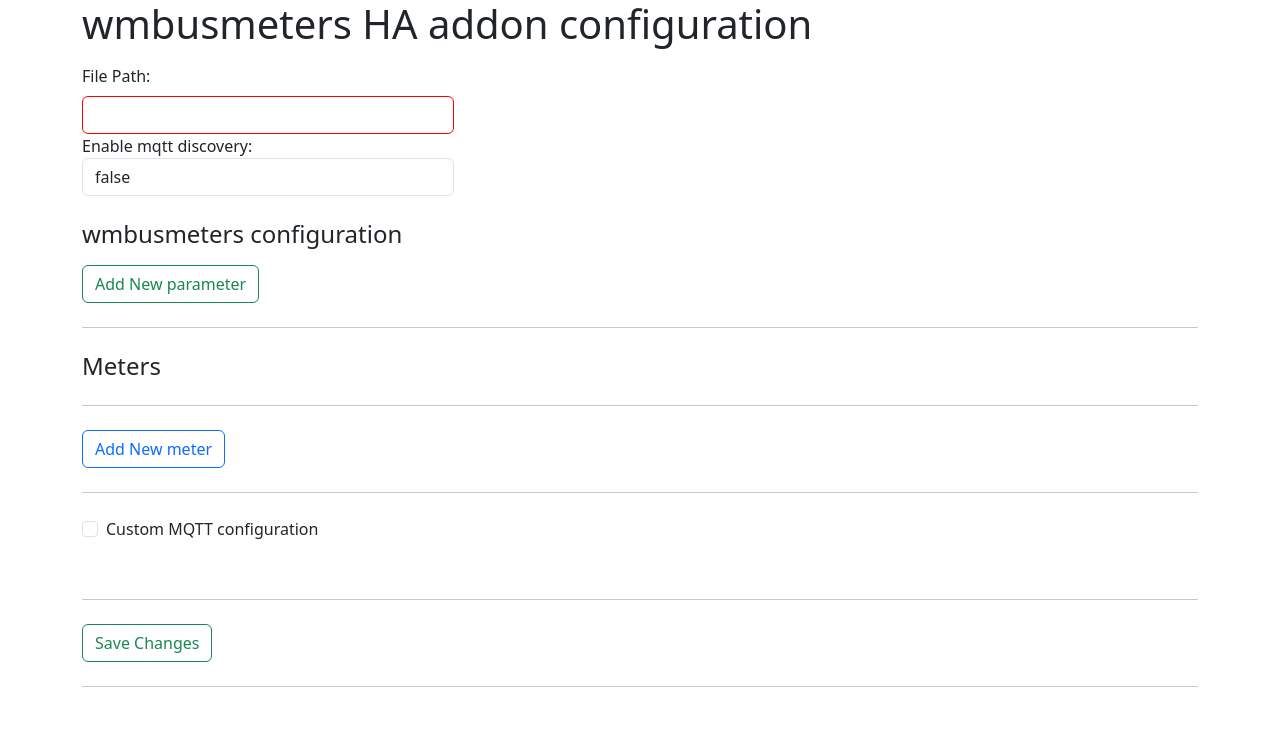
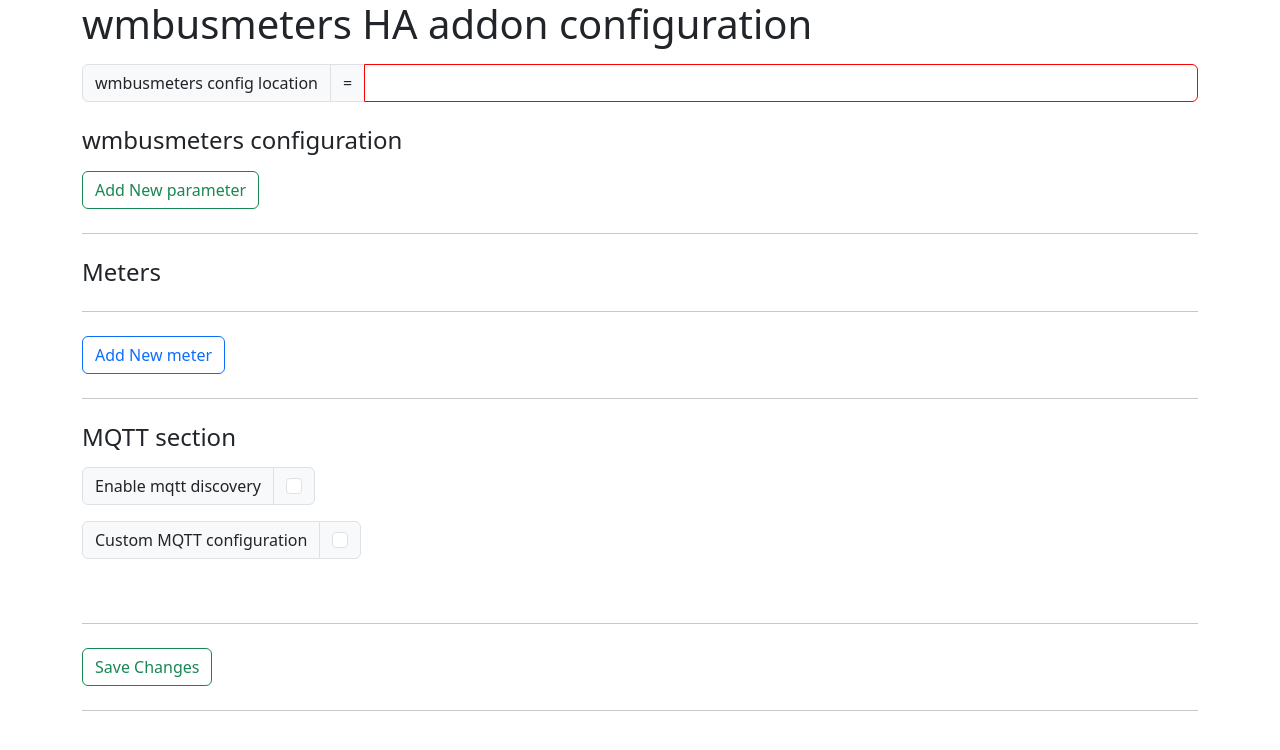
Before and after one commit to wmbusmeters/wmbusmeters-ha-addon, a Python web app: template wmbusmeters-ha-addon-edge/rootfs/flask/templates/index.html in a window 1280 px wide. Shown: the top 750 px of the page. Run offline with Jinja, Linux system fonts and the light colour scheme; the template is opened without the code that fills it, so the values that code supplies are empty.

Commit message:
config wui cleanup

```diff
--- a/wmbusmeters-ha-addon-edge/rootfs/flask/static/main.js
+++ b/wmbusmeters-ha-addon-edge/rootfs/flask/static/main.js
@@ -3,6 +3,7 @@
     const newPair = document.createElement('div');
     newPair.className = 'json-pair input-group mb-3';
     newPair.innerHTML = `<input class="key form-control" type="text" value="${key}" required>
+                         <span class="input-group-text">=</span>
                          <input class="value form-control" type="text" value="${value}" required>
                          <button class="delete-pair btn btn-outline-danger">Delete</button>`;
     document.getElementById('conf').appendChild(newPair);
@@ -22,6 +23,7 @@
                     case 'enable_mqtt_discovery':
                         if (dataForParse[key]) {
                             document.getElementById('mqtt-status').value = true;
+                            document.getElementById('mqtt-status').checked = true;
                         }
                         break;
                     case 'conf':
@@ -72,6 +74,7 @@
                 mqttFieldsHtml += `
                     <div class="input-group mb-3">
                         <input class="mqtt-key form-control" type="text" value="${keys[i]}" required>
+                        <span class="input-group-text">=</span>
                         <input class="mqtt-value form-control" value="${values[i]}" type="text" required>
                     </div>`;
             }
@@ -88,6 +91,17 @@
             document.getElementById('mqtt').removeChild(input);
         }
     });
+
+    document.getElementById('mqtt-status').addEventListener('change', event => {
+        if (event.target.checked) {
+            document.getElementById('mqtt-status').value = true;
+            document.getElementById('mqtt-status').checked = true;
+        } else {
+            document.getElementById('mqtt-status').value = false;
+            document.getElementById('mqtt-status').checked = false;
+        }
+    });
+
 
     document.getElementById('add-pair').addEventListener('click', () => {
         renderJsonPair();
@@ -112,6 +126,7 @@
             newSectionHtml += `
                 <div class="json-pair input-group mb-3">
                     <input class="section-key form-control" value="${keys[i]}" type="text" required>
+                    <span class="input-group-text">=</span>
                     <input class="section-value form-control" value="${values[i]}" type="text" required>
                     <button class="delete-pair btn btn-outline-danger" type="button">Delete</button>
                 </div>`;
@@ -134,6 +149,7 @@
             const newPair = document.createElement('div');
             newPair.className = 'json-pair input-group mb-3';
             newPair.innerHTML = `<input class="section-key form-control" type="text" required>
+                                 <span class="input-group-text">=</span>
                                  <input class="section-value form-control" type="text" required>
                                  <button class="delete-pair btn btn-outline-danger">Delete</button>`;
             event.target.parentNode.insertBefore(newPair, event.target);
--- a/wmbusmeters-ha-addon-edge/rootfs/flask/templates/index.html
+++ b/wmbusmeters-ha-addon-edge/rootfs/flask/templates/index.html
@@ -18,17 +18,14 @@
 <div class="container">
     <h1 class="mb-3">wmbusmeters HA addon configuration</h1>
     <form id="json-form" method="POST">
-        <label class="form-label" for="file-path">File Path:</label>
-        <div class="col-md-4">
-            <input class="form-control" type="text" id="file-path" name="file_path" required>
-        </div>
-        <label class="mqtt-status" for="file-path">Enable mqtt discovery:</label>
-        <div class="col-md-4">
-            <input class="form-control" type="text" id="mqtt-status" name="mqtt-status" value="false" required>
+
+        <div class="input-group">
+            <span class="input-group-text" id="basic">wmbusmeters config location</span>
+            <span class="input-group-text">=</span>
+            <input type="text" class="form-control" id="file-path" name="file_path" required>
         </div>
 
-
-        <br>
+        <br />
         <div id="json-editor">
             <h4 class="mb-3">wmbusmeters configuration</h4>
             <div id="conf"></div>
@@ -39,10 +36,21 @@
             <div id="sections"></div>
             <button id="add-section" class="btn btn-outline-primary" type="button">Add New meter</button>
             <hr class="my-4">
-            <div class="form-check">
-                <label class="form-label" for="mqtt-enabled">Custom MQTT configuration</label>
-                <input class="form-check-input" type="checkbox" id="mqtt-enabled" name="mqtt_enabled">
+            <h4 class="mb-3">MQTT section</h4>
+            <div class="input-group mb-3 mt-3">
+                <span class="input-group-text" id="basic">Enable mqtt discovery</span>
+                <div class="input-group-text">
+                    <input class="form-check-input mt-0" type="checkbox" id="mqtt-status" name="mqtt-status" value="false">
+                </div>
             </div>
+
+            <div class="input-group mb-3 mt-3">
+                <span class="input-group-text" id="basic">Custom MQTT configuration</span>
+                <div class="input-group-text">
+                    <input class="form-check-input mt-0" type="checkbox" id="mqtt-enabled" name="mqtt_enabled">
+                </div>
+            </div>
+
             <div id="mqtt"></div>
         </div>
         <br>
```
